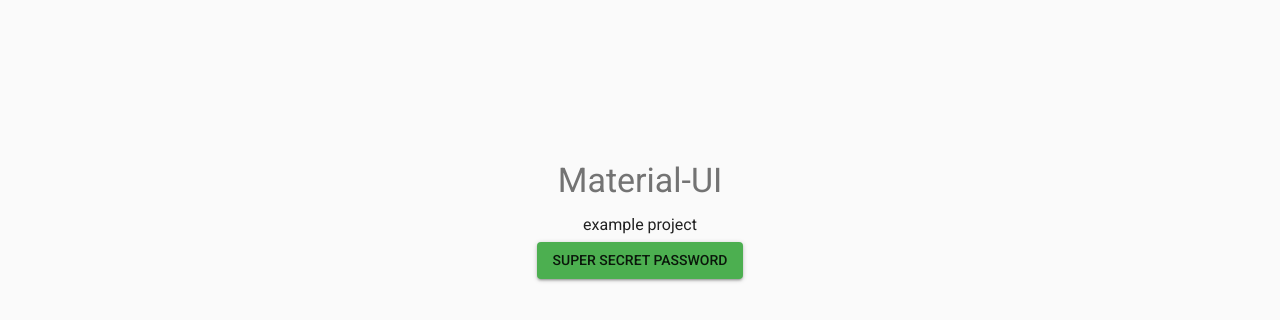
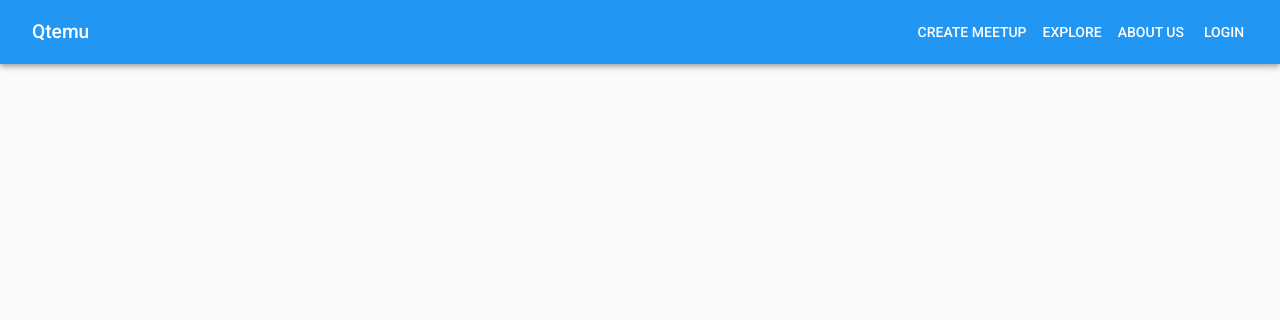
Before and after one commit to rickynugroho/qtemu_material_ui, a React (Create React App) app: page / in a window 1280 px wide. Shown: the top 320 px of the page. Built offline with nearby package versions, Linux system fonts and the light colour scheme.

Commit message:
Add header organism

```diff
--- /dev/null
+++ b/src/components/organisms/Header/index.js
@@ -0,0 +1,64 @@
+import React, { Component } from 'react';
+import PropTypes from 'prop-types';
+import { withStyles } from '@material-ui/core/styles';
+import AppBar from '@material-ui/core/AppBar';
+import Toolbar from '@material-ui/core/Toolbar';
+import Typography from '@material-ui/core/Typography';
+import Button from '@material-ui/core/Button';
+// import IconButton from '@material-ui/core/IconButton';
+// import MenuIcon from '@material-ui/icons/Menu';
+
+const styles = {
+  root: {
+    flexGrow: 1,
+  },
+  grow: {
+    flexGrow: 1,
+  },
+  title: {
+    textTransform: 'none',
+    fontSize: '1.2em',
+    // marginLeft: -15,
+  },
+  // menuButton: {
+  //   marginLeft: -12,
+  //   marginRight: 20,
+  // },
+};
+
+class Header extends Component {
+  render() {
+    const { classes } = this.props;
+
+    return (
+      <div className={classes.root}>
+        <AppBar position="static">
+          <Toolbar>
+            {/*
+            <IconButton className={classes.menuButton} color="inherit" aria-label="Menu">
+              <MenuIcon />
+            </IconButton>
+            */}
+
+            <div className={classes.grow}>
+              <Button className={classes.title} variant="text" color="inherit">
+                Qtemu
+              </Button>
+            </div>
+
+            <Button color="inherit">Create Meetup</Button>
+            <Button color="inherit">Explore</Button>
+            <Button color="inherit">About Us</Button>
+            <Button color="inherit">Login</Button>
+          </Toolbar>
+        </AppBar>
+      </div>
+    )
+  }
+}
+
+Header.propTypes = {
+  classes: PropTypes.object.isRequired,
+};
+
+export default withStyles(styles)(Header);
--- a/src/pages/index.js
+++ b/src/pages/index.js
@@ -1,65 +1,23 @@
 import React from 'react';
 import PropTypes from 'prop-types';
-import Button from '@material-ui/core/Button';
-import Dialog from '@material-ui/core/Dialog';
-import DialogTitle from '@material-ui/core/DialogTitle';
-import DialogContent from '@material-ui/core/DialogContent';
-import DialogContentText from '@material-ui/core/DialogContentText';
-import DialogActions from '@material-ui/core/DialogActions';
-import Typography from '@material-ui/core/Typography';
 import { withStyles } from '@material-ui/core/styles';
 import withRoot from '../withRoot';
+import Header from '../components/organisms/Header';
 
 const styles = theme => ({
   root: {
-    textAlign: 'center',
-    paddingTop: theme.spacing.unit * 20,
+    // textAlign: 'center',
+    // paddingTop: theme.spacing.unit * 20,
   },
 });
 
 class Index extends React.Component {
-  state = {
-    open: false,
-  };
-
-  handleClose = () => {
-    this.setState({
-      open: false,
-    });
-  };
-
-  handleClick = () => {
-    this.setState({
-      open: true,
-    });
-  };
-
   render() {
     const { classes } = this.props;
-    const { open } = this.state;
 
     return (
       <div className={classes.root}>
-        <Dialog open={open} onClose={this.handleClose}>
-          <DialogTitle>Super Secret Password</DialogTitle>
-          <DialogContent>
-            <DialogContentText>1-2-3-4-5</DialogContentText>
-          </DialogContent>
-          <DialogActions>
-            <Button color="primary" onClick={this.handleClose}>
-              OK
-            </Button>
-          </DialogActions>
-        </Dialog>
-        <Typography variant="display1" gutterBottom>
-          Material-UI
-        </Typography>
-        <Typography variant="subheading" gutterBottom>
-          example project
-        </Typography>
-        <Button variant="contained" color="secondary" onClick={this.handleClick}>
-          Super Secret Password
-        </Button>
+        <Header test='123' />
       </div>
     );
   }
```
